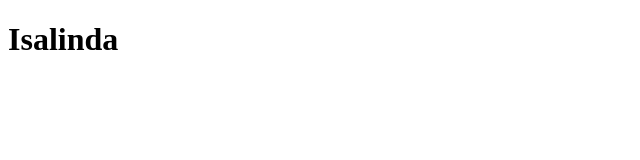
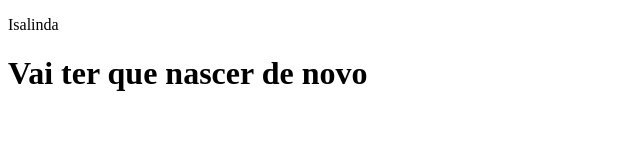
Before and after one commit to Isabellylinda/Front-End-I, a plain HTML site: page projeto/isalinda.html in a window 1280 px wide. Shown: the whole page, without its empty margins (0-640 px from the left). Drawn offline with Linux system fonts and the light colour scheme.

Commit message:
atividade02front

```diff
--- a/projeto/isalinda.html
+++ b/projeto/isalinda.html
@@ -6,6 +6,7 @@
     <title>Document</title>
 </head>
 <body>
-    <h1> Isalinda</h1>
+    <p> Isalinda</p>
+    <h1> Vai ter que nascer de novo</h1>
 </body>
 </html>
```
Also changed, not shown: projeto/index.html (+2 -2 lines).
